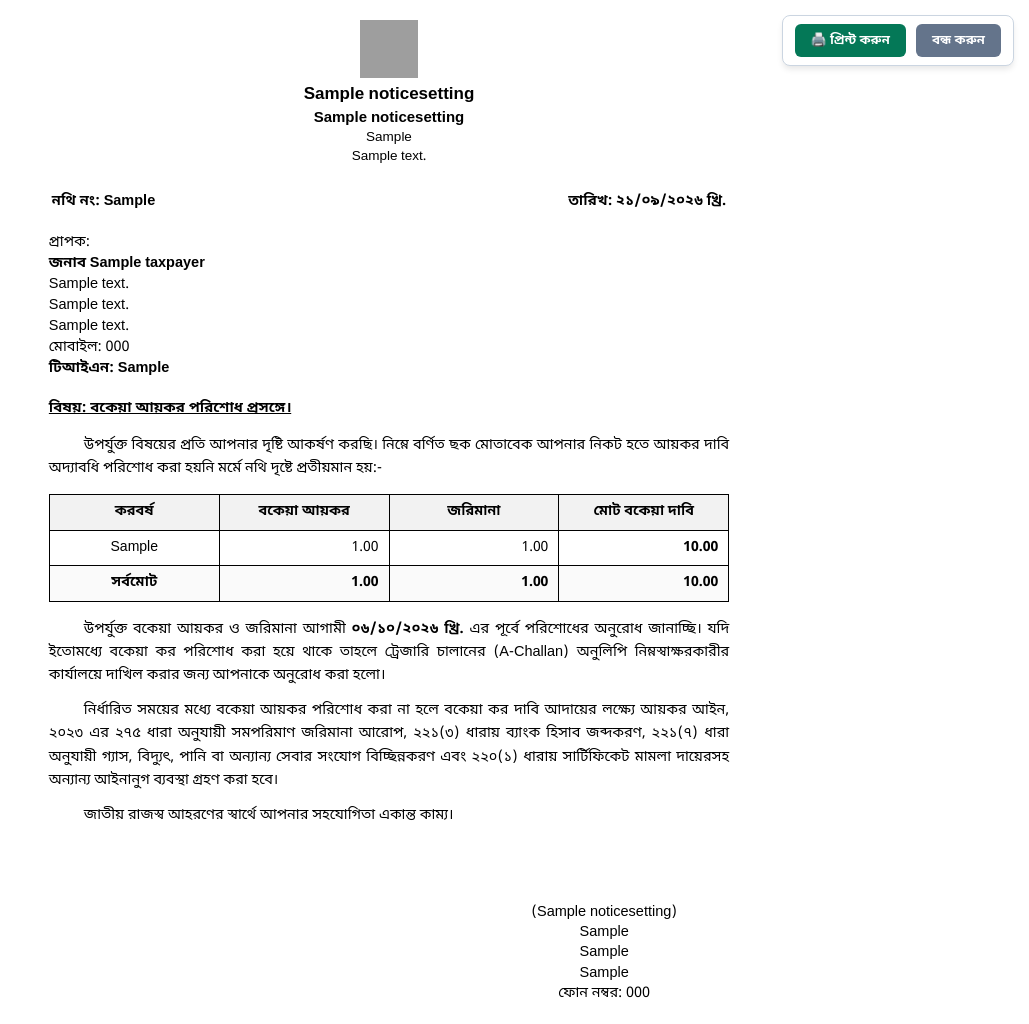
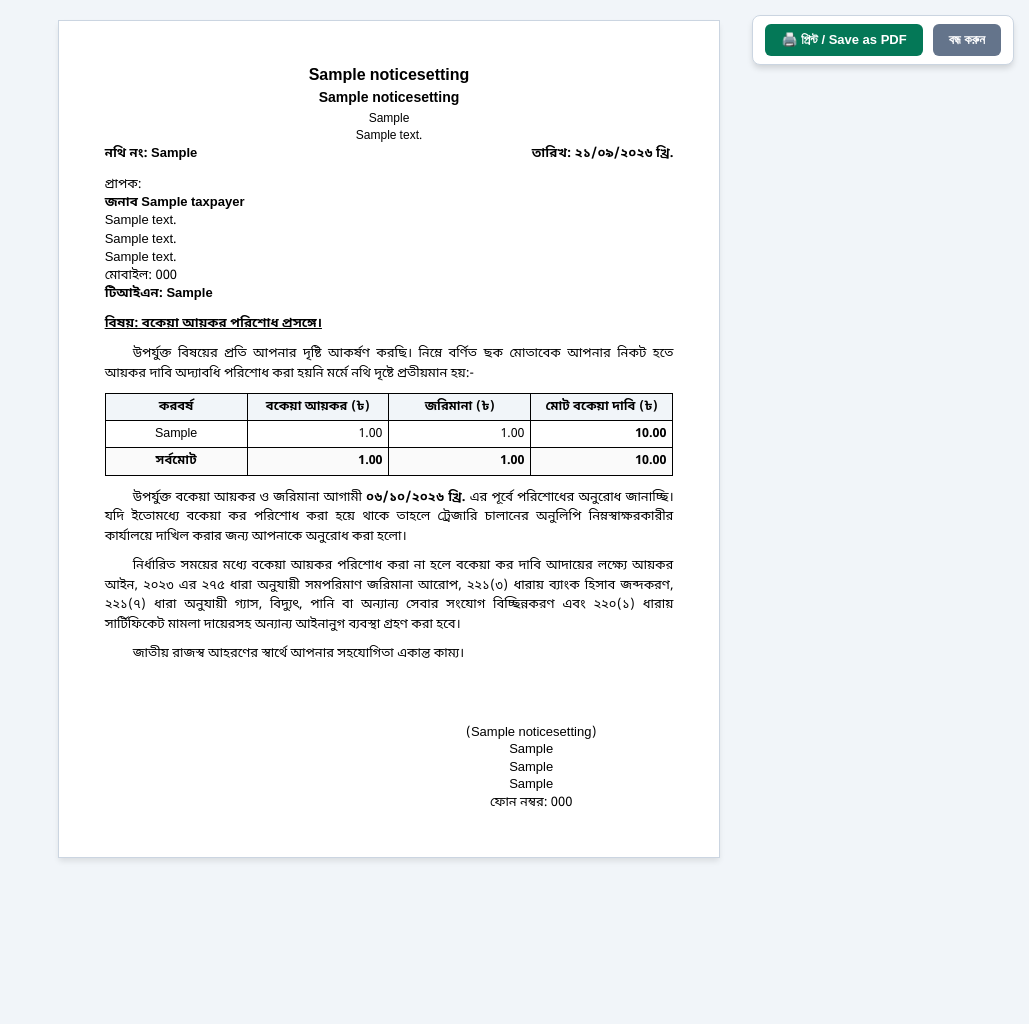
Before and after one commit to Abu-Kowcher-Rmstu2/tax_management, a Django app: page /notices/arrear/print/1/ in a window 1280 px wide. Shown: the whole page, without its empty margins (251-1280 px from the left). After the commit the page ends 861 px from the top, so only its background shows below. Run offline with Django 4.2, Linux system fonts and the light colour scheme; a user stored in the database is signed in; tables that the repository leaves empty hold one stand-in row (values such as "Sample post"); grey boxes are pictures that could not be loaded.

Commit message:
updated on 21 sep

```diff
--- a/tax_manager/core/templates/core/arrear_notice_print.html
+++ b/tax_manager/core/templates/core/arrear_notice_print.html
@@ -6,103 +6,132 @@
     <link rel="preconnect" href="https://fonts.googleapis.com">
     <link rel="preconnect" href="https://fonts.gstatic.com" crossorigin>
     <link href="https://fonts.googleapis.com/css2?family=Noto+Sans+Bengali:wght@400;500;600;700&display=swap" rel="stylesheet">
+
     <style>
+        *, *::before, *::after {
+            box-sizing: border-box;
+        }
+
+        /* প্রিন্টারে A4 সাইজ ও মার্জিন লক */
         @page {
-            size: A4;
-            margin: 15mm 20mm 15mm 20mm;
+            size: A4 portrait;
+            margin: 12mm 15mm 12mm 15mm;
         }
-        body {
-            font-family: 'Noto Sans Bengali', 'Kalpurush', Arial, sans-serif;
-            font-size: 14.5px;
-            line-height: 1.6;
+
+        html, body {
+            margin: 0;
+            padding: 0;
+            background-color: #f1f5f9;
             color: #000;
-            background: #fff;
-            margin: 0;
-            padding: 20px;
+            font-family: 'Noto Sans Bengali', 'SolaimanLipi', 'Kalpurush', Arial, sans-serif;
+            font-size: 13px;
+            line-height: 1.45;
+            -webkit-print-color-adjust: exact;
+            print-color-adjust: exact;
         }
-        .page {
-            width: 180mm;
-            margin: 0 auto;
+
+        /* স্ক্রিন প্রিভিউ কন্টেইনার */
+        .page-container {
+            width: 175mm;
+            margin: 20px auto;
+            padding: 12mm;
+            background: #ffffff;
+            border: 1px solid #cbd5e1;
+            box-shadow: 0 4px 6px -1px rgba(0, 0, 0, 0.1);
         }
-        .header {
+
+        /* মূল লেআউট টেবিল যা কোনো টেক্সট ওভারল্যাপ হতে দেবে না */
+        table.main-layout {
+            width: 100%;
+            border-collapse: collapse;
+            table-layout: fixed;
+        }
+
+        table.main-layout td {
+            padding: 0;
+            vertical-align: top;
+        }
+
+        .header-title {
             text-align: center;
             line-height: 1.35;
-            margin-bottom: 20px;
+            padding-bottom: 12px;
         }
-        .gov-logo {
-            width: 58px;
-            height: 58px;
-            margin: 0 auto 6px auto;
-            display: block;
-        }
-        .header h3 {
-            font-size: 17px;
-            margin: 1px 0;
+
+        .header-title h3 {
+            font-size: 16px;
+            margin: 0 0 2px 0;
             font-weight: 700;
         }
-        .header h4 {
-            font-size: 15px;
-            margin: 1px 0;
+
+        .header-title h4 {
+            font-size: 14px;
+            margin: 0 0 2px 0;
             font-weight: 600;
         }
-        .header p {
-            font-size: 13.5px;
+
+        .header-title p {
+            font-size: 12px;
             margin: 1px 0;
         }
-        .meta-table {
-            width: 100%;
-            margin-bottom: 16px;
+
+        .ref-date-row {
             font-weight: 600;
+            padding-bottom: 12px !important;
         }
-        .meta-table td {
-            vertical-align: top;
+
+        .recipient-box {
+            padding-bottom: 12px !important;
+            line-height: 1.4;
         }
-        .recipient {
-            margin-bottom: 18px;
-            line-height: 1.45;
+
+        .subject-row {
+            font-weight: 700;
+            text-decoration: underline;
+            padding-bottom: 10px !important;
         }
-        .subject {
-            font-weight: 700;
-            margin-bottom: 14px;
-            text-decoration: underline;
-        }
+
         .content-para {
             text-align: justify;
-            text-indent: 35px;
+            text-indent: 28px;
+            line-height: 1.5;
+            padding-bottom: 10px !important;
+        }
+
+        /* বকেয়া ছক */
+        table.notice-table {
+            width: 100%;
+            table-layout: fixed;
+            border-collapse: collapse;
             margin-bottom: 12px;
         }
-        table.notice-table {
-            width: 100%;
-            border-collapse: collapse;
-            margin: 14px 0 16px 0;
-        }
+
         table.notice-table th, table.notice-table td {
             border: 1px solid #000;
-            padding: 6px 10px;
-            font-size: 14px;
+            padding: 4px 6px;
+            font-size: 12.5px;
+            word-break: break-word;
         }
+
         table.notice-table th {
             font-weight: 700;
-            background-color: #f2f2f2;
+            background-color: #f1f5f9;
             text-align: center;
         }
+
         .num-cell {
             text-align: right;
             font-variant-numeric: tabular-nums;
         }
 
-        /* প্রেরকের স্বাক্ষর সেকশন: ডান প্রান্তে অবস্থান কিন্তু ভেতরের লেখাগুলো সেন্টারে এলাইন্ড */
-        .signature-container {
-            display: flex;
-            justify-content: flex-end;
-            margin-top: 35px;
-        }
-        .signature-block {
+        /* প্রেরকের স্বাক্ষর সেল */
+        .signature-cell {
             text-align: center;
-            min-width: 250px;
-            line-height: 1.4;
+            line-height: 1.35;
+            padding-top: 15px !important;
         }
 
+        /* প্রিন্ট কন্ট্রোল বার */
         .action-bar {
             position: fixed;
             top: 15px;
@@ -113,57 +142,72 @@
             padding: 8px 12px;
             border: 1px solid #cbd5e1;
             border-radius: 8px;
-            box-shadow: 0 4px 6px -1px rgba(0, 0, 0, 0.1);
+            box-shadow: 0 4px 6px -1px rgba(0, 0, 0, 0.15);
+            z-index: 999;
         }
+
         .btn {
-            background-color: #047857;
             color: #fff;
             border: none;
             padding: 8px 16px;
             font-size: 13px;
             border-radius: 6px;
             cursor: pointer;
-            font-family: inherit;
             font-weight: 700;
         }
-        .btn-close {
-            background-color: #64748b;
+
+        .btn-print { background-color: #047857; }
+        .btn-close { background-color: #64748b; }
+
+        @media print {
+            .action-bar { display: none !important; }
+            html, body {
+                background: #ffffff !important;
+                padding: 0 !important;
+                margin: 0 !important;
+                width: 100% !important;
             }
-        @media print {
-            body { padding: 0; }
-            .action-bar { display: none !important; }
-            table.notice-table th { background-color: #eee !important; -webkit-print-color-adjust: exact; }
+            .page-container {
+                width: 100% !important;
+                max-width: 100% !important;
+                margin: 0 !important;
+                padding: 0 !important;
+                border: none !important;
+                box-shadow: none !important;
+            }
+            table.notice-table th { background-color: #eeeeee !important; }
         }
     </style>
 </head>
 <body>
 
     <div class="action-bar">
-        <button class="btn" onclick="window.print()">🖨️ প্রিন্ট করুন</button>
+        <button class="btn btn-print" onclick="window.print()">🖨️ প্রিন্ট / Save as PDF</button>
         <button class="btn btn-close" onclick="window.close()">বন্ধ করুন</button>
     </div>
 
-    <div class="page">
-        <!-- অফিস লেটারহেড -->
-        <div class="header">
-            <img src="https://upload.wikimedia.org/wikipedia/commons/8/84/Government_Seal_of_Bangladesh.svg"
-                 alt="বাংলাদেশ সরকারের সিলমোহর" class="gov-logo">
+    <div class="page-container">
+        <!-- পুরো পৃষ্ঠার কন্টেন্ট একটি প্রধান টেবিলের মধ্যে সারিবদ্ধ -->
+        <table class="main-layout">
+            <!-- ১. অফিস লেটারহেড -->
+            <tr>
+                <td colspan="2" class="header-title">
                     <h3>{{ setting.govt_title|default:"গণপ্রজাতন্ত্রী বাংলাদেশ সরকার" }}</h3>
                     <h4>{{ setting.office_title|default:"উপ কর কমিশনারের কার্যালয়" }}</h4>
                     <p>{{ setting.circle_line|default:"সার্কেল-১৩ (ফেনী সদর), কর অঞ্চল-নোয়াখালী।" }}</p>
                     <p>{{ setting.office_address|default:"৩৪২/১, ফরিদা কুদ্দুস নিবাস, কুমিল্লা বাসস্ট্যান্ড, ট্রাংক রোড, ফেনী সদর, ফেনী।" }}</p>
-        </div>
+                </td>
+            </tr>
 
-        <!-- নথি ও তারিখ -->
-        <table class="meta-table">
+            <!-- ২. নথি ও তারিখ -->
             <tr>
-                <td style="text-align: left;">নথি নং: {{ file_no }}</td>
-                <td style="text-align: right;">তারিখ: {{ issue_date }}</td>
+                <td class="ref-date-row" style="text-align: left; width: 55%;">নথি নং: {{ file_no }}</td>
+                <td class="ref-date-row" style="text-align: right; width: 45%;">তারিখ: {{ issue_date }}</td>
             </tr>
-        </table>
 
-        <!-- প্রাপকের বিবরণ -->
-        <div class="recipient">
+            <!-- ৩. প্রাপকের বিবরণ -->
+            <tr>
+                <td colspan="2" class="recipient-box">
                     প্রাপক:<br>
                     <strong>জনাব {{ taxpayer.name }}</strong><br>
                     {{ taxpayer.address_line1 }}<br>
@@ -171,24 +215,33 @@
                     {{ taxpayer.address_line3 }}<br>
                     মোবাইল: {{ taxpayer.phone|default:"—" }}<br>
                     <strong>টিআইএন: {{ taxpayer.tin }}</strong>
-        </div>
+                </td>
+            </tr>
 
-        <div class="subject">
+            <!-- ৪. বিষয় -->
+            <tr>
+                <td colspan="2" class="subject-row">
                     বিষয়: বকেয়া আয়কর পরিশোধ প্রসঙ্গে।
-        </div>
+                </td>
+            </tr>
 
-        <div class="content-para">
+            <!-- ৫. সূচনামূলক বক্তব্য -->
+            <tr>
+                <td colspan="2" class="content-para">
                     উপর্যুক্ত বিষয়ের প্রতি আপনার দৃষ্টি আকর্ষণ করছি। নিম্নে বর্ণিত ছক মোতাবেক আপনার নিকট হতে আয়কর দাবি অদ্যাবধি পরিশোধ করা হয়নি মর্মে নথি দৃষ্টে প্রতীয়মান হয়:-
-        </div>
+                </td>
+            </tr>
 
-        <!-- বকেয়া ছক -->
+            <!-- ৬. বকেয়া ছক -->
+            <tr>
+                <td colspan="2">
                     <table class="notice-table">
                         <thead>
                             <tr>
                                 <th style="width: 25%;">করবর্ষ</th>
-                    <th style="width: 25%;">বকেয়া আয়কর</th>
-                    <th style="width: 25%;">জরিমানা</th>
-                    <th style="width: 25%;">মোট বকেয়া দাবি</th>
+                                <th style="width: 25%;">বকেয়া আয়কর (৳)</th>
+                                <th style="width: 25%;">জরিমানা (৳)</th>
+                                <th style="width: 25%;">মোট বকেয়া দাবি (৳)</th>
                             </tr>
                         </thead>
                         <tbody>
@@ -210,30 +263,43 @@
                             </tr>
                         </tfoot>
                     </table>
+                </td>
+            </tr>
 
-        <div class="content-para">
-            উপর্যুক্ত বকেয়া আয়কর ও জরিমানা আগামী <strong>{{ deadline_date }}</strong> এর পূর্বে পরিশোধের অনুরোধ জানাচ্ছি। যদি ইতোমধ্যে বকেয়া কর পরিশোধ করা হয়ে থাকে তাহলে ট্রেজারি চালানের (A-Challan) অনুলিপি নিম্নস্বাক্ষরকারীর কার্যালয়ে দাখিল করার জন্য আপনাকে অনুরোধ করা হলো।
-        </div>
+            <!-- ৭. পরিশোধের নির্দেশনা -->
+            <tr>
+                <td colspan="2" class="content-para">
+                    উপর্যুক্ত বকেয়া আয়কর ও জরিমানা আগামী <strong>{{ deadline_date }}</strong> এর পূর্বে পরিশোধের অনুরোধ জানাচ্ছি। যদি ইতোমধ্যে বকেয়া কর পরিশোধ করা হয়ে থাকে তাহলে ট্রেজারি চালানের অনুলিপি নিম্নস্বাক্ষরকারীর কার্যালয়ে দাখিল করার জন্য আপনাকে অনুরোধ করা হলো।
+                </td>
+            </tr>
 
-        <div class="content-para">
+            <!-- ৮. আইনগত সতর্কবার্তা -->
+            <tr>
+                <td colspan="2" class="content-para">
                     নির্ধারিত সময়ের মধ্যে বকেয়া আয়কর পরিশোধ করা না হলে বকেয়া কর দাবি আদায়ের লক্ষ্যে আয়কর আইন, ২০২৩ এর ২৭৫ ধারা অনুযায়ী সমপরিমাণ জরিমানা আরোপ, ২২১(৩) ধারায় ব্যাংক হিসাব জব্দকরণ, ২২১(৭) ধারা অনুযায়ী গ্যাস, বিদ্যুৎ, পানি বা অন্যান্য সেবার সংযোগ বিচ্ছিন্নকরণ এবং ২২০(১) ধারায় সার্টিফিকেট মামলা দায়েরসহ অন্যান্য আইনানুগ ব্যবস্থা গ্রহণ করা হবে।
-        </div>
+                </td>
+            </tr>
 
-        <div class="content-para">
+            <!-- ৯. সমাপনী অনুরোধ -->
+            <tr>
+                <td colspan="2" class="content-para">
                     জাতীয় রাজস্ব আহরণের স্বার্থে আপনার সহযোগিতা একান্ত কাম্য।
-        </div>
+                </td>
+            </tr>
 
-        <!-- প্রেরকের পদবী ব্লক (ডান প্রান্তে অবস্থিত কিন্তু লেখাগুলো সেন্টারে) -->
-        <div class="signature-container">
-            <div class="signature-block">
+            <!-- ১০. প্রেরকের স্বাক্ষর ও পদবী ব্লক -->
+            <tr>
+                <td style="width: 50%;"></td>
+                <td style="width: 50%;" class="signature-cell">
                     <br><br>
                     ({{ setting.officer_name|default:"আব্দুল হক" }})<br>
                     {{ setting.designation|default:"উপকর কমিশনার" }}<br>
                     {{ setting.sender_circle|default:"সার্কেল-১৩ (ফেনী সদর)" }}<br>
                     {{ setting.sender_zone|default:"কর অঞ্চল- নোয়াখালী।" }}<br>
                     ফোন নম্বর: {{ setting.phone_number|default:"০২৩৩৪৪-৭৩৬০০" }}
-            </div>
-        </div>
+                </td>
+            </tr>
+        </table>
     </div>
 
 </body>
```
Also changed, not shown: tax_manager/core/admin.py (+41 -2 lines), 1 other file. Lines whose indentation alone changed are shown as unchanged.
